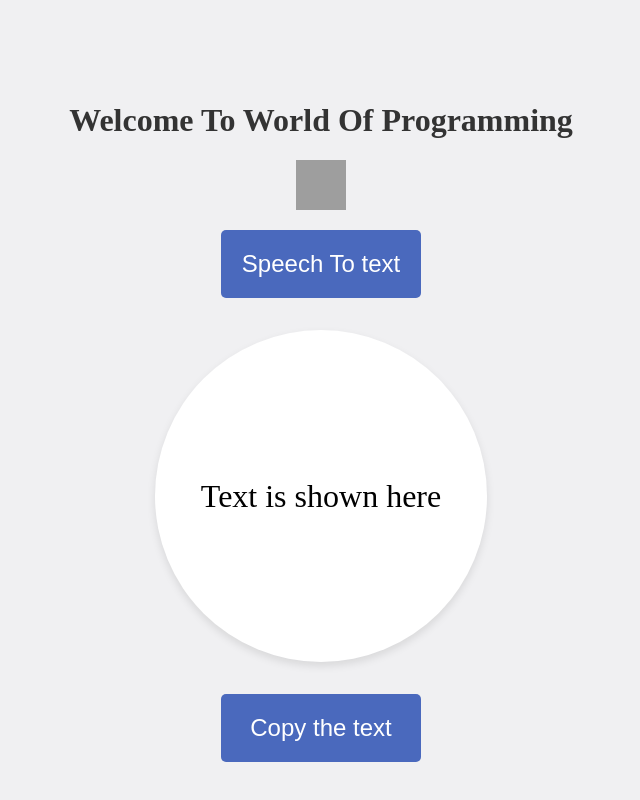
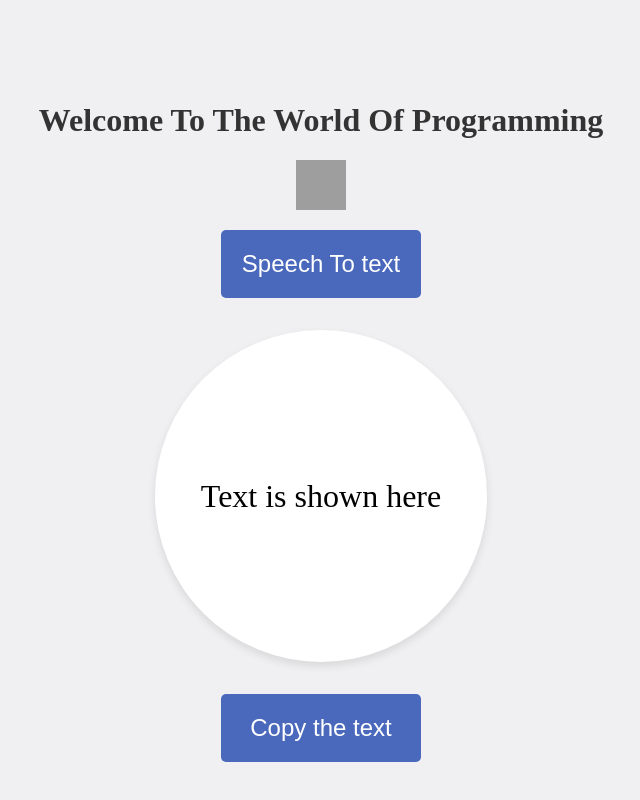
Before and after one commit to SRIKANTH284/Speech-to-text, a plain HTML site: page index.html in a window 1280 px wide. Shown: the whole page, without its empty margins (319-959 px from the left). Drawn offline with Linux system fonts and the light colour scheme; grey boxes are pictures that could not be loaded.

Commit message:
Update index.html

```diff
--- a/index.html
+++ b/index.html
@@ -8,7 +8,7 @@
     <link rel="stylesheet" href="./style.css"/>
 </head>
 <body>
-    <h1>Welcome To World Of Programming</h1>
+    <h1>Welcome To The World Of Programming</h1>
     <img src="./IMG_0405.jpg" alt="MSlogo" class="logo-spacing" height="50" width="50">
     <button class="button-three" id="btn" onclick="recognition.start()">
      Speech To text
```
